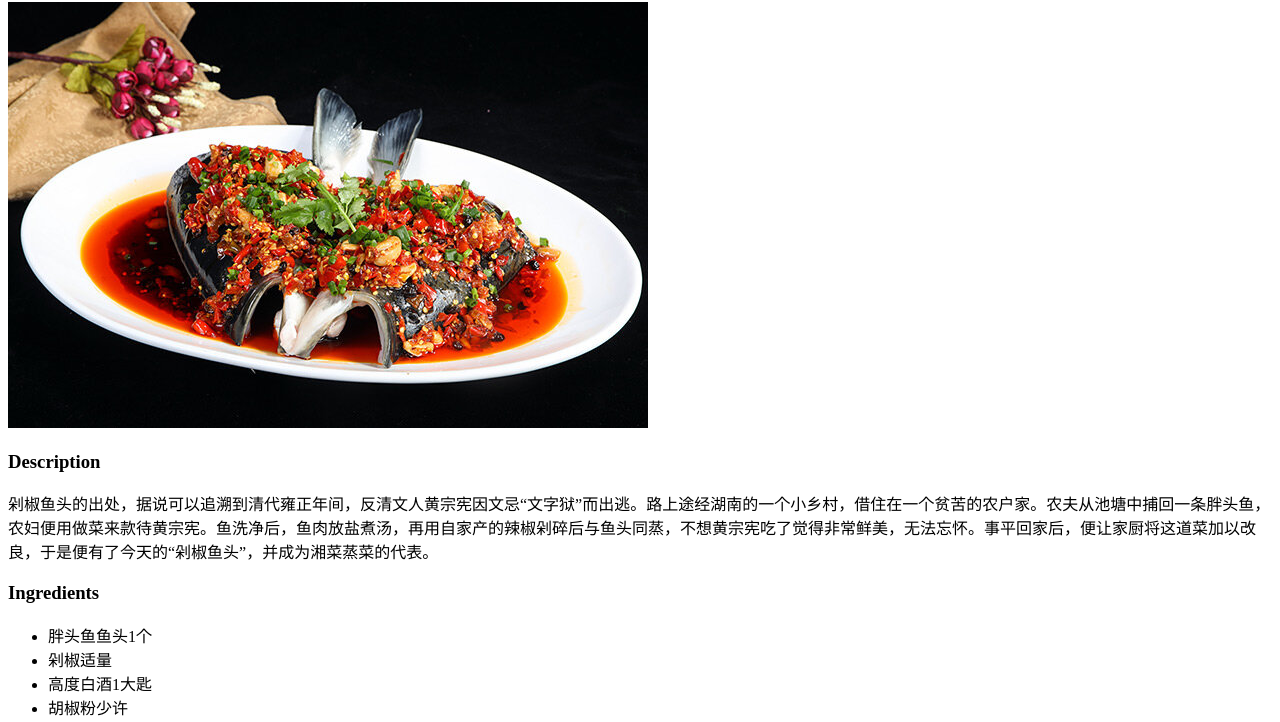
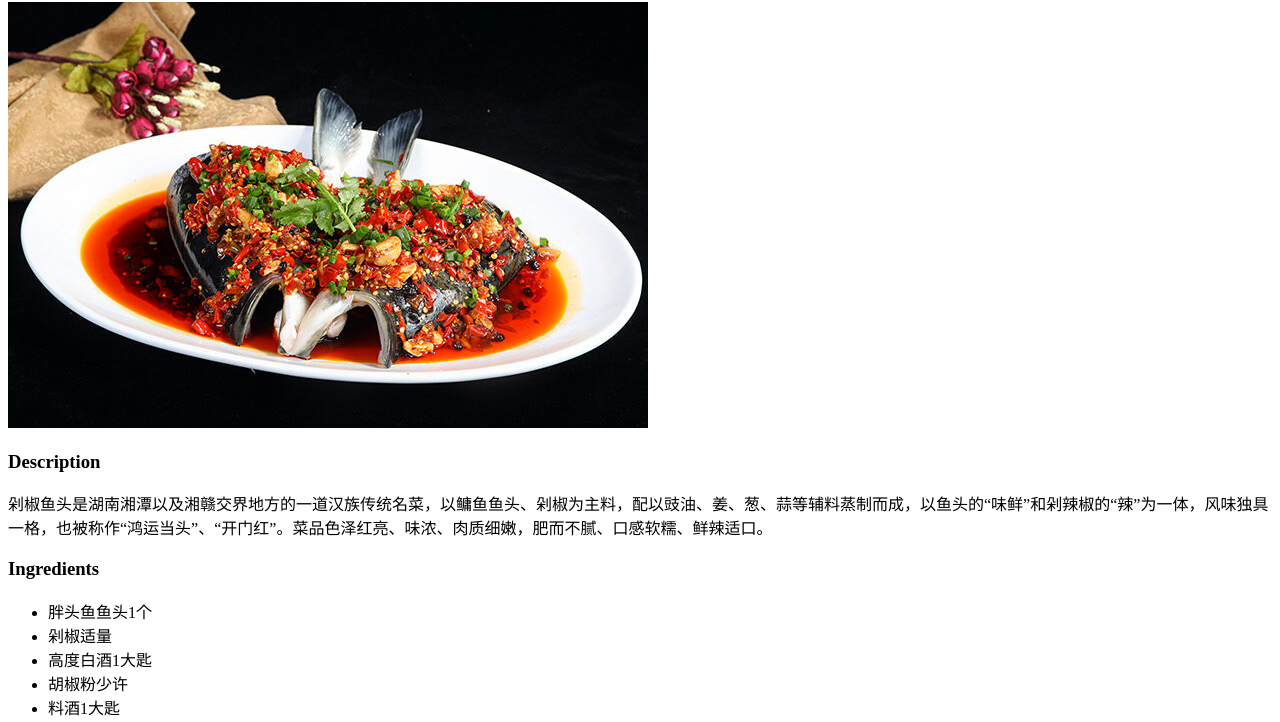
Before and after one commit to RichardSunStar/odin-recipes, a plain HTML site: page recipes/Chop-bell-pepper-fish-head.html in a window 1280 px wide. Shown: the part 78-800 px from the top of the page. Drawn offline with Linux system fonts and the light colour scheme.

Commit message:
Update description of Chop bell pepper fish head recipe

```diff
--- a/recipes/Chop-bell-pepper-fish-head.html
+++ b/recipes/Chop-bell-pepper-fish-head.html
@@ -8,7 +8,7 @@
     <h1>Chop bell pepper fish head</h1>
     <img src="/images/Chop-bell-pepper-fish-head.jpg" alt="">
     <h3>Description</h3>
-    <p>剁椒鱼头的出处，据说可以追溯到清代雍正年间，反清文人黄宗宪因文忌“文字狱”而出逃。路上途经湖南的一个小乡村，借住在一个贫苦的农户家。农夫从池塘中捕回一条胖头鱼，农妇便用做菜来款待黄宗宪。鱼洗净后，鱼肉放盐煮汤，再用自家产的辣椒剁碎后与鱼头同蒸，不想黄宗宪吃了觉得非常鲜美，无法忘怀。事平回家后，便让家厨将这道菜加以改良，于是便有了今天的“剁椒鱼头”，并成为湘菜蒸菜的代表。</p>
+    <p>剁椒鱼头是湖南湘潭以及湘赣交界地方的一道汉族传统名菜，以鳙鱼鱼头、剁椒为主料，配以豉油、姜、葱、蒜等辅料蒸制而成，以鱼头的“味鲜”和剁辣椒的“辣”为一体，风味独具一格，也被称作“鸿运当头”、“开门红”。菜品色泽红亮、味浓、肉质细嫩，肥而不腻、口感软糯、鲜辣适口。</p>
     <h3>Ingredients</h3>
     <ul>
       <li>胖头鱼鱼头1个</li>
```
